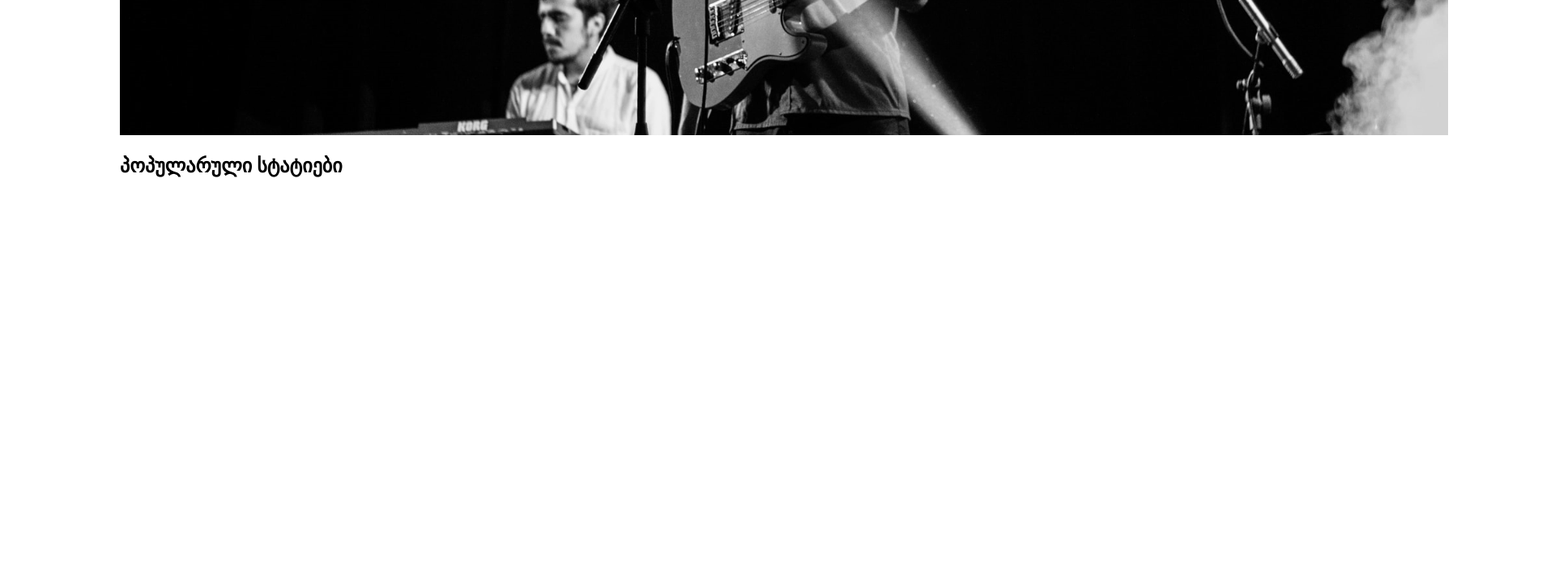
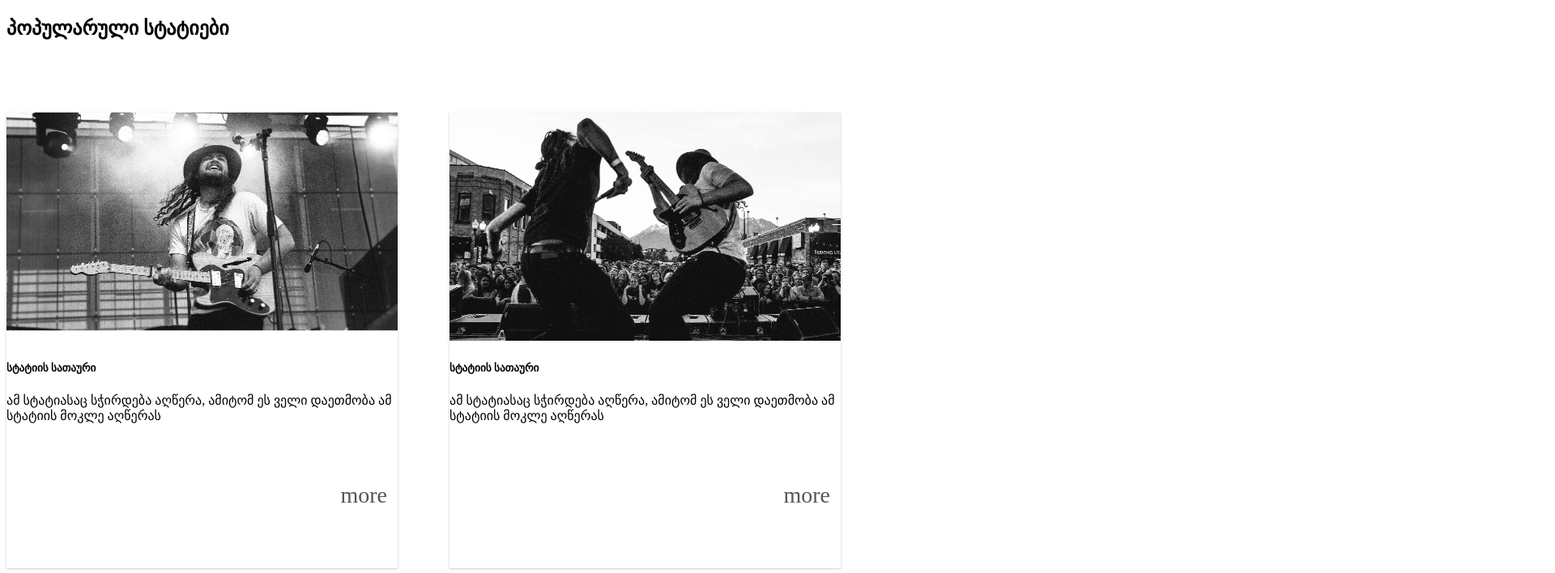
Before and after one commit to nikagaziaidze/assignment_5, a plain HTML site: page index.html in a window 1280 px wide. Shown: the part 805-1513 px from the top of the page at 81% size, 1920 px wide, since content can reach past the window. Before the commit the page ends 1044 px from the top, so only its background shows below. Drawn offline with Linux system fonts and the light colour scheme.

Commit message:
one section done

```diff
--- a/index.html
+++ b/index.html
@@ -7,6 +7,7 @@
     <link rel="stylesheet" href="style.css">
 </head>
     <body>
+        <div class="container">
             <header>
                <div class="header">
                     <img class="logo" src="images/2.png" alt="logo">
@@ -15,15 +16,69 @@
                     <a href="#">EXPLORE</a>
                     <a href="#">შესვლა</a>
                </div>
-                <img class="header-photo" src="images/1.png" alt="header-photo">
 
             </header>
             <section>
-            <div>
+                <img class="header-photo" src="images/1.png" alt="header-photo">
+
+            </section>
+            <section>
+
                 <h2>პოპულარული სტატიები</h2>
+                <div class="card">
+                    <img src="images/sec1.png" alt="section1-photo1">
+                    <h5>სტატიის სათაური</h5>
+                    <p>ამ სტატიასაც სჭირდება აღწერა, ამიტომ ეს ველი დაეთმობა ამ სტატიის მოკლე აღწერას</p>
+                    <a href="#"> more</a>
+
+                </div>
+                <div class="card">
+                    <img src="images/sec2.png" alt="section1-photo2">
+                    <h5>სტატიის სათაური</h5>
+                    <p>ამ სტატიასაც სჭირდება აღწერა, ამიტომ ეს ველი დაეთმობა ამ სტატიის მოკლე აღწერას</p>
+                    <a href="#"> more</a>
+
+                </div>
+                <div class="card">
+                    <img src="images/sec3.png" alt="section1-photo3">
+                    <h5>სტატიის სათაური</h5>
+                    <p>ამ სტატიასაც სჭირდება აღწერა, ამიტომ ეს ველი დაეთმობა ამ სტატიის მოკლე აღწერას</p>
+                    <a href="#"> more</a>
                 </div>
 
+                <a class="load-more" href="#">Load more</a>
+
+
             </section>
+             <section>
+
+                <h2>ბოლოს დამატებული</h2>
+                <div class="card">
+                    <img src="images/2sec-1.png" alt="section1-photo1">
+                    <h5>სტატიის სათაური</h5>
+                    <p>ამ სტატიასაც სჭირდება აღწერა, ამიტომ ეს ველი დაეთმობა ამ სტატიის მოკლე აღწერას</p>
+                    <a href="#"> more</a>
+
+                </div>
+                <div class="card">
+                    <img src="images/2sec-2.png" alt="section1-photo2">
+                    <h5>სტატიის სათაური</h5>
+                    <p>ამ სტატიასაც სჭირდება აღწერა, ამიტომ ეს ველი დაეთმობა ამ სტატიის მოკლე აღწერას</p>
+                    <a href="#"> more</a>
+
+                </div>
+                <div class="card">
+                    <img src="images/2sec-3.png" alt="section1-photo3">
+                    <h5>სტატიის სათაური</h5>
+                    <p>ამ სტატიასაც სჭირდება აღწერა, ამიტომ ეს ველი დაეთმობა ამ სტატიის მოკლე აღწერას</p>
+                    <a href="#"> more</a>
+                </div>
+
+                <a class="load-more" href="#">Load more</a>
+
+
+            </section>
+        </div>
         <section>
 
         </section>
--- a/style.css
+++ b/style.css
@@ -1,8 +1,17 @@
+.container {
+  width: 100%;
+  max-width: 1640px;
+  /* background-color: #ffabab; */
+  margin: 0 auto;
+}
+.header {
+  margin: 0;
+}
 .header-photo {
-  width: 1640px;
+  width: 100%;
   height: 613px;
-  margin: auto 140px;
 }
+
 header a {
   display: inline-block;
   margin: auto 53px;
@@ -11,8 +20,36 @@ header a {
   color: #707070;
   font-size: 20px;
   text-decoration: none;
-  text-align: left;
 }
 div {
-  margin: auto 140px;
+  margin: auto 140px auto 140px;
 }
+.card {
+  width: 483px;
+  height: 563px;
+  display: inline-block;
+  margin: 0;
+  margin-top: 70px;
+  /* background-color: #f1ffa3; */
+  margin-right: 60px;
+  box-shadow: 0 1px 3px rgba(0, 0, 0, 0.2);
+}
+.card a {
+  display: block;
+  text-align: right;
+  text-decoration: none;
+  color: #555;
+  font-size: 28px;
+  margin-top: 73px;
+  border: none;
+  border-radius: 2px;
+  margin-right: 13px;
+}
+.load-more {
+  text-decoration: none;
+  color: #707070;
+  font-size: 30px;
+  display: block;
+  text-align: center;
+  margin-top: 56px;
+}
```
Also changed, not shown: images/2sec-1.png (added), images/2sec-2.png (added), images/2sec-3.png (added), images/sec1.png (added), images/sec2.png (added), images/sec3.png (added). Lines whose indentation alone changed are shown as unchanged.
